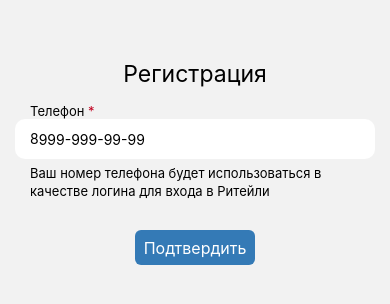
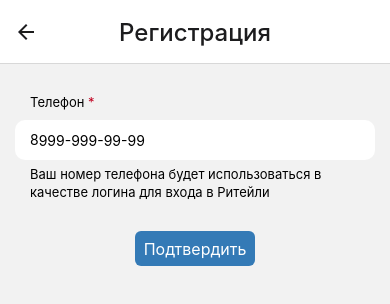
Before and after one commit to H3XG0D/react-retaily-native, a React Native app: screen /Registration in a window 390 px wide. Shown: the top 304 px of the page. Built offline with nearby package versions, Linux system fonts and the light colour scheme.

Commit message:
desing otp system

```diff
--- a/App.tsx
+++ b/App.tsx
@@ -6,12 +6,14 @@ import {NavigationContainer} from "@react-navigation/native";
 import routes from './src/config/routes';
 import {StatusBar} from "react-native";
 import * as variables from './constants';
+
 const Stack = createStackNavigator();
 
 function App() {
   return (
     <NavigationContainer>
-      <Stack.Navigator initialRouteName={'Login'} screenOptions={{headerShown: false}}>
+      <Stack.Navigator initialRouteName={'Login'}
+                       screenOptions={{headerTitleAlign: 'center', headerTitleStyle: {fontSize: 24}}}>
         {routes.map((r, i) => (
           <Stack.Screen name={r.name} key={i}>
             {(props) => <r.component nameProp={r.name} {...props} />}
@@ -22,4 +24,5 @@ function App() {
     </NavigationContainer>
   );
 }
+
 export default App;
--- a/components/login/Login.tsx
+++ b/components/login/Login.tsx
@@ -1,6 +1,6 @@
 import React from 'react';
 
-import {View, SafeAreaView, Linking, TouchableOpacity, Text} from 'react-native';
+import {View, SafeAreaView, TouchableOpacity} from 'react-native';
 import {IStackScreenProps} from '../../navigation/StackScreen';
 
 import styled from "styled-components/native";
@@ -11,6 +11,10 @@ const LoginPage: React.FunctionComponent<IStackScreenProps> = props => {
   const [text, onChangeText] = React.useState('');
   const [password, onChangePassword] = React.useState('');
   const {navigation} = props;
+
+  React.useLayoutEffect(() => {
+    navigation.setOptions({headerShown: false});
+  }, [navigation]);
 
   return (
     <View>
--- a/components/login/registration/Code.tsx
+++ b/components/login/registration/Code.tsx
@@ -1,19 +1,49 @@
 import React from "react";
-import {Text, View} from 'react-native';
 import { useRoute } from "@react-navigation/native";
 import styled from 'styled-components/native';
 import * as variables from './../../../constants'
+import './../../../assets/fonts/Golos.ttf';
+import {IStackScreenProps} from "../../../navigation/StackScreen";
 
-const Code = () => {
+const Code: React.FunctionComponent<IStackScreenProps> = props => {
+  const {navigation} = props;
+
   const route = useRoute();
   const { userNumber }: any = route.params;
+  const number = 8 + String(userNumber);
 
-  const number = 8 + String(userNumber);
+  React.useLayoutEffect(() => {
+    navigation.setOptions({headerTitle: "Подтверждение"});
+  }, [navigation]);
+
   return (
     <CodeContainer>
-      <CodeTitle>Верификация</CodeTitle>
-      <CodeSubtitle>Пожалуйста введите код который будет отправлен на ваш номер: <CodeNumber>{number}</CodeNumber>
+      <CodeSubtitle>Пожалуйста введите код который отправлен на номер: <CodeNumber>{number}</CodeNumber>
       </CodeSubtitle>
+
+      <CodeContent>
+        <CodeBox>
+          <CodeInput>
+
+          </CodeInput>
+        </CodeBox>
+        <CodeBox>
+          <CodeInput>
+
+          </CodeInput>
+        </CodeBox>
+        <CodeBox>
+          <CodeInput>
+
+          </CodeInput>
+        </CodeBox>
+        <CodeBox>
+          <CodeInput>
+
+          </CodeInput>
+        </CodeBox>
+      </CodeContent>
+
     </CodeContainer>
   );
 }
@@ -22,33 +52,47 @@ const Code = () => {
 export default Code;
 
 const CodeContainer = styled.View`
-  height: 400px;
-  width: 330px;
-  border: 3px solid ${variables.COLORS.primary};
   border-radius: 20px;
   align-items: center;
   margin-left: auto;
   margin-right: auto;
-  margin-top: 150px;
+  margin-top: 10%;
 `;
 
-const CodeTitle = styled.Text`
-  margin-top: 30px;
-  font-weight: ${variables.SIZES.bold};
-  font-size: ${variables.SIZES.h1};
-  color: ${variables.COLORS.black};
-`;
 
 const CodeSubtitle = styled.Text`
-  font-size: ${variables.SIZES.h5};
-  color: #483D8B;
+  font-size: ${variables.SIZES.h4};
+  color: ${variables.COLORS.black}
   font-weight: ${variables.SIZES.font};
   margin-top: 6px;
   text-align: center;
-  width: 250px;
+  width: 300px;
 `;
 
 const CodeNumber = styled.Text`
-  text-decoration: underline;
-  color: #191970;
+  color: ${variables.COLORS.black};
+  font-size: ${variables.SIZES.h4};
+  font-weight: ${variables.SIZES.bold};
 `;
+
+const CodeContent = styled.View`
+  margin-top: 50px;
+  gap: 30px;
+  margin-left: auto;
+  margin-right: auto;
+  align-items: center;
+  flex-direction: row;
+`;
+
+const CodeBox = styled.View`
+  border-radius: 3px;
+  border-color: ${variables.COLORS.primary};
+  border-width: 0.5px;
+`;
+
+const CodeInput = styled.TextInput`
+  font-size: 25px;
+  color: ${variables.COLORS.black};
+  padding: 0;
+  text-align: center;
+`;
--- a/components/login/registration/Registration.tsx
+++ b/components/login/registration/Registration.tsx
@@ -1,13 +1,9 @@
 import React from "react";
 import {
-  Alert,
-  Button,
-  SafeAreaView,
   Text,
   TextInput,
   TouchableOpacity,
   TouchableWithoutFeedback,
-  View
 } from 'react-native';
 import styled from 'styled-components/native';
 import * as variables from './../../../constants';
@@ -18,6 +14,10 @@ const Registration: React.FunctionComponent<IStackScreenProps> = props => {
   const [number, onChangeText] = React.useState<any>('');
   const [numberError, setNumberError] = React.useState<any>('');
   const [disable, setDisable] = React.useState<boolean>(true);
+
+  React.useLayoutEffect(() => {
+    navigation.setOptions({headerTitle: "Регистрация"});
+  }, [navigation]);
 
   const validate = () => {
     if (number.length < 15) {
@@ -67,7 +67,6 @@ const Registration: React.FunctionComponent<IStackScreenProps> = props => {
 
   return (
     <Register>
-      <RegisterTitle>Регистрация</RegisterTitle>
       <RegisterSubtitle>Телефон <Text style={{color: variables.COLORS.red}}>*</Text></RegisterSubtitle>
 
       <TouchableWithoutFeedback>
@@ -103,19 +102,13 @@ const Registration: React.FunctionComponent<IStackScreenProps> = props => {
 }
 
 const Register = styled.View`
-  margin-top: 60px;
-`;
-
-const RegisterTitle = styled.Text`
-  color: ${variables.COLORS.black};
-  font-size: ${variables.SIZES.title};
-  padding-bottom: 15px;
-  text-align: center;
+  margin-top: 30px;
 `;
 
 const RegisterSubtitle = styled.Text`
   font-size: ${variables.SIZES.h5};
   margin-left: 30px;
+  margin-bottom: 10px;
 `;
 
 const RegisterNumber = styled.Text`
```
Also changed, not shown: assets/fonts/Golos.ttf (renamed from assets/fonts/golos-text_bold.ttf).
